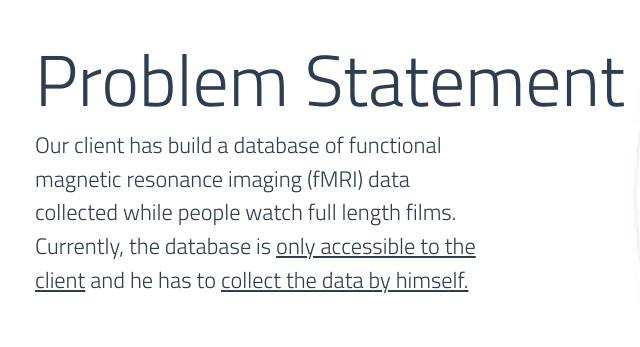
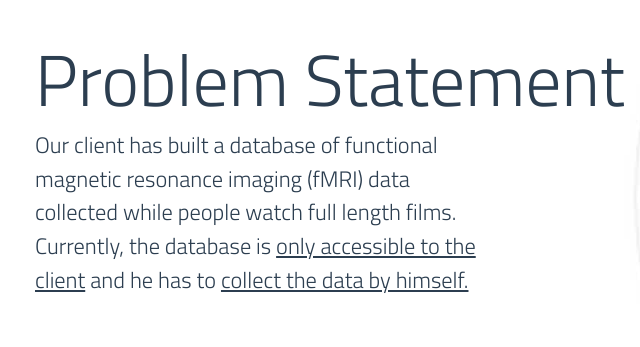
Before and after one commit to UCL-CS35/project-website, a plain HTML site: page pages/background.html in a window 1280 px wide. Shown: the part 2620-2967 px from the top of the page, 93-733 px from the left. Drawn offline with nearby package versions, Linux system fonts and the light colour scheme; a script that the page names is missing; a web font is replaced by a local one.

Commit message:
Update Background page

```diff
--- a/pages/background.html
+++ b/pages/background.html
@@ -83,7 +83,7 @@
 
       <div id="project_aim" class="banner_body" style="background-image:url(../images/problem_statement.jpg)">
         <h2 class="header_title" style="margin-top:0;text-align:left;padding-top:30vh;color:#2c3e50;padding-left:10vw;font-weight:500;">Problem Statement</h2>
-        <p class="body_text" style="padding-left:10vw;color:#2c3e50;font-size:2.8vh;width:45vw">Our client has build a database of functional magnetic resonance imaging (fMRI) data collected while people watch full length films. Currently, the database is <span style="text-decoration:underline">only accessible to the client</span> and he has to <span style="text-decoration:underline">collect the data by himself.</span></p>
+        <p class="body_text" style="padding-left:10vw;color:#2c3e50;font-size:2.8vh;width:45vw">Our client has built a database of functional magnetic resonance imaging (fMRI) data collected while people watch full length films. Currently, the database is <span style="text-decoration:underline">only accessible to the client</span> and he has to <span style="text-decoration:underline">collect the data by himself.</span></p>
       </div>
 
       <div id="project_aim" class="banner_body" style="background-image:url(../images/project_aim.png)">
```
